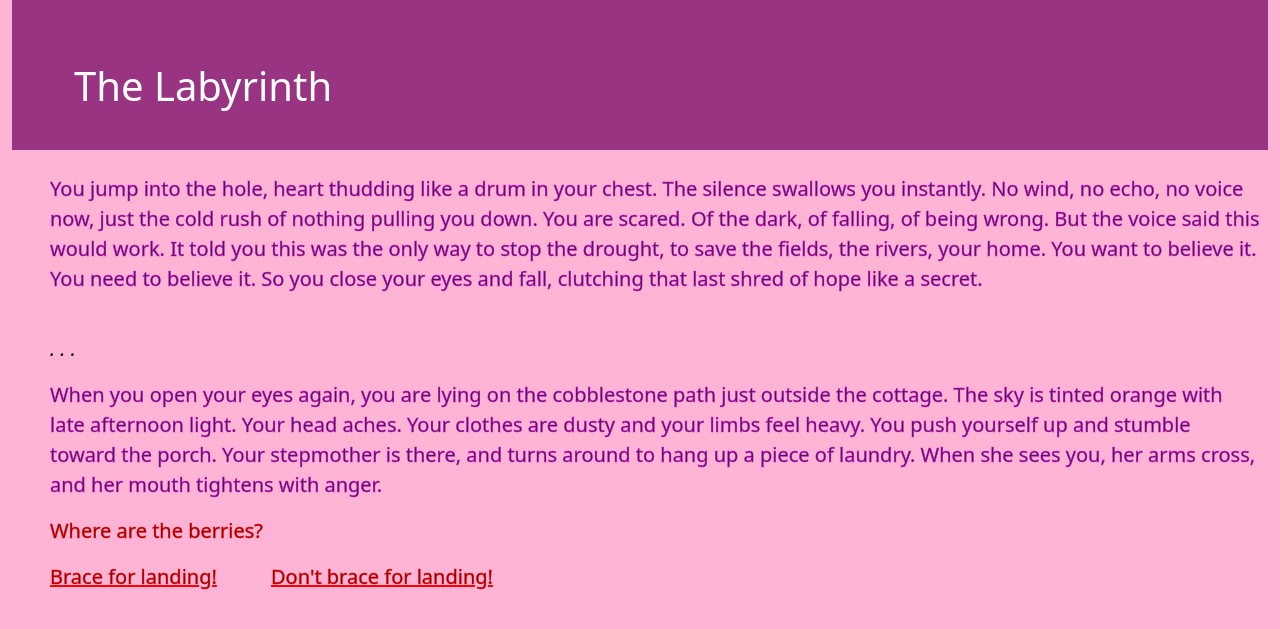
After one commit to NikittyCandyCane/Labyrinth, a Django app: page /lie/ in a window 1280 px wide. The commit adds this page. Shown: the top 629 px of the page. Run offline with Django 5.2, Linux system fonts and the light colour scheme.

Commit message:
Added story

```diff
--- a/labyrinth/templates/labyrinth/befriend.html
+++ b/labyrinth/templates/labyrinth/befriend.html
@@ -3,7 +3,7 @@
 
     {% block head %}
     {{ block.super }}
-         <title>Follow!</title>
+         <title>BFFs</title>
     <style>
     body {
         background-color: rgb(185, 220, 255)
@@ -67,6 +67,7 @@
             <source src="{% static '/sounds/befriend.mp3' %}" type="audio/mpeg">
             Your browser does not support audio.
         </audio>
+    <br>
     <p><span class='Shaquila'>In the distance you see a pipe with water gushing out. Large painted text on it tells you that it connects to Agora Lake, the central lake that supplied all the flora with water near your cottage.</span></p>
     <p><span class='Shaquila'>You rush over to it, and find a hatch. You try pulling it, but it's rusted shut.</span></p>
     <p><span class='You'>I believe in you Shaquila!</span></p>
--- a/labyrinth/templates/labyrinth/follow_parrot.html
+++ b/labyrinth/templates/labyrinth/follow_parrot.html
@@ -27,7 +27,7 @@
     }
     a {
         font-size: 20px;
-        margin-left: 20px;
+        margin-left: 50px;
     }
     button {
         margin-left: 20px;
@@ -67,6 +67,7 @@
             <source src="{% static '/sounds/fountain.mp3' %}" type="audio/mpeg">
             Your browser does not support audio.
         </audio>
+    <br>
     <p><span class='parrot'>"Welcome to the fountain, m'lady!"</span></p>
     <p><span class='Shaquila'>You stare up at the massive fountain that stretches into the sky. Only the second tier must be at least 200 feet from the ground. The basin stretches so far that you can't even see the other side. "You call <i>this</i> a fountain??? This is an <i>ocean</i>!"</span></p>
     <p><span class='parrot'>It might be a bit big, but it's still a fountain! Every animal, fellow, or thing that lives here drinks from this fountain. Care for a sip?</span></p>
--- a/labyrinth/templates/labyrinth/home.html
+++ b/labyrinth/templates/labyrinth/home.html
@@ -4,7 +4,7 @@
     {% block head %}
     {{ block.super }}
     <link href="https://cdn.jsdelivr.net/npm/bootstrap@5.3.0/dist/css/bootstrap.min.css" rel="stylesheet">
-         <title>Home</title>
+         <title>The Labyrinth</title>
     <style>
     body {
         background-color: rgb(255, 255, 255)
--- a/labyrinth/templates/labyrinth/labyrinth_hole.html
+++ b/labyrinth/templates/labyrinth/labyrinth_hole.html
@@ -26,7 +26,7 @@
     }
     a {
         font-size: 20px;
-        margin-left: 20px;
+        margin-left: 50px;
     }
     button {
         margin-left: 20px;
--- /dev/null
+++ b/labyrinth/templates/labyrinth/lie.html
@@ -0,0 +1,84 @@
+{% extends 'labyrinth/base.html' %}
+{% load static %}
+    {% block head %}
+    {{ block.super }}
+         <title>Liar</title>
+    <style>
+    body {
+        background-color: rgb(255, 180, 214)
+    }
+    h1 {
+    margin-top: 30px;
+    }
+    h1 {
+        margin-left: 30px;
+    }
+    p {
+        margin-left: 50px;
+        margin-right: 20px;
+        font-size: 20px;
+    }
+    label {
+        margin-left: 20px;
+    }
+    img {
+        margin-left: 0px
+    }
+    a {
+        font-size: 20px;
+        margin-left: 50px;
+    }
+    button {
+        margin-left: 20px;
+    }
+    .Shaquila {
+        -webkit-text-stroke: 0.4px rgb(255, 0, 208);
+        color: rgb(65, 29, 104)
+    }
+    .You {
+        -webkit-text-stroke: 0.4px rgb(255, 0, 0);
+        color:rgb(147, 0, 0)
+    }
+    .zzzYou {
+        -webkit-text-stroke: 0.4px rgb(255, 81, 0);
+        color:rgb(109, 0, 0)
+    }
+    .Trance {
+        -webkit-text-stroke: 0.4px rgb(0, 94, 255);
+        color:rgb(148, 248, 255)
+    }
+    .Narrator {
+        color:rgb(0, 0, 0)
+    }
+    .Mom {
+        -webkit-text-stroke: 0.4px rgb(251, 0, 255);
+        color:rgb(128, 76, 108)
+    }
+
+</style>
+{% endblock %}
+
+{% block content %}
+<div class="container-fluid mt-0">
+    <div style="background-color: rgb(152, 52, 129); padding: 2rem; border-radius: 0rem; min-height: 100px; margin: 0;">
+    <audio autoplay loop>
+            <source src="{% static '/sounds/labyrinth_hole.mp3' %}" type="audio/mpeg">
+            Your browser does not support audio.
+        </audio>
+        <h1><span style='color: white;'>The Labyrinth</span></h1></div></div>
+    <br>
+    <p><span class='Shaquila'>You jump into the hole, heart thudding like a drum in your chest. The silence swallows you instantly. No wind, no echo, no voice now, just the cold rush of nothing pulling you down. You are scared. Of the dark, of falling, of being wrong. But the voice said this would work. It told you this was the only way to stop the drought, to save the fields, the rivers, your home. You want to believe it. You need to believe it. So you close your eyes and fall, clutching that last shred of hope like a secret.</span></p>
+    <br>
+    <p><span class='Narrator'><i> . . . </i></span></p>
+    <p><span class='Shaquila'>When you open your eyes again, you are lying on the cobblestone path just outside the cottage. The sky is tinted orange with late afternoon light. Your head aches. Your clothes are dusty and your limbs feel heavy. You push yourself up and stumble toward the porch. Your stepmother is there, and turns around to hang up a piece of laundry. When she sees you, her arms cross, and her mouth tightens with anger.</span></p>
+    <p><span class='You'>Where are the berries?</span></p>
+    <p><span class='Mom'></span></p>
+    <p><span class='You'></span></p>
+    <p><span class='You'></span></p>
+    <p><span class='You'></span></p>
+    <p><span class='You'></span></p>
+    <p><span class='You'></span></p>
+    <p><span class='You'></span></p>
+    <a href="/brace_for_landing" class="You">Brace for landing!</a>
+    <a href="/dont_brace_for_landing" class="You">Don't brace for landing!</a>
+{% endblock %}
--- a/labyrinth/templates/labyrinth/say_diseased.html
+++ b/labyrinth/templates/labyrinth/say_diseased.html
@@ -3,7 +3,7 @@
 
     {% block head %}
     {{ block.super }}
-         <title>Follow!</title>
+         <title>It's Diseased</title>
     <style>
     body {
         background-color: rgb(185, 220, 255)
@@ -27,7 +27,7 @@
     }
     a {
         font-size: 20px;
-        margin-left: 20px;
+        margin-left: 50px;
     }
     button {
         margin-left: 20px;
--- a/labyrinth/urls.py
+++ b/labyrinth/urls.py
@@ -13,4 +13,7 @@ urlpatterns = [
     path('say_nothing/', views.say_nothing),
     path('say_diseased/', views.say_diseased),
     path('befriend/', views.befriend),
+    path('trance_leave/', views.trance_leave),
+    path('trance_search/', views.trance_search),
+    path('lie/', views.lie)
 ]
--- a/labyrinth/views.py
+++ b/labyrinth/views.py
@@ -66,6 +66,18 @@ def say_nothing(request):
 def befriend(request):
      return render(request, 'labyrinth/befriend.html', context = {})
 
+def trance_leave(request):
+     return render(request, 'labyrinth/trance_leave.html', context = {})
+
+def trance_search(request):
+     if request.method == 'POST':
+            secondbuttonclicked = True
+            return render(request, 'labyrinth/trance_search.html', context = {'secondbuttonclicked' : secondbuttonclicked})
+     return render(request, 'labyrinth/trance_search.html', context = {'secondbuttonclicked' : False})
+
+def lie(request):
+     return render(request, 'labyrinth/lie.html', context = {})
+
 # login function for later if I figure out how forms work...
 #def signup(request):
 #    return render(request, 'labyrinth/signup.html', {})
```
Also changed, not shown: labyrinth/templates/labyrinth/say_nothing.html (+11 -11 lines), labyrinth/templates/labyrinth/sketchy_parrot.html (+11 -9 lines), labyrinth/templates/labyrinth/trance_leave.html (+75 -0 lines), labyrinth/templates/labyrinth/trance_search.html (+112 -0 lines), 4 other files.
